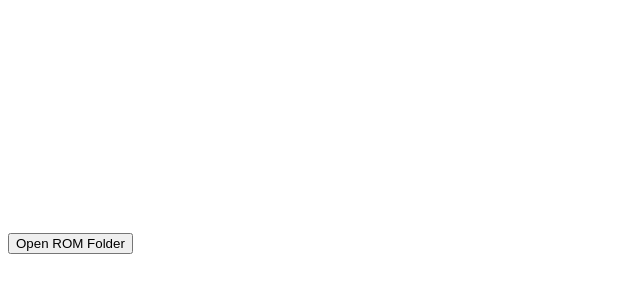
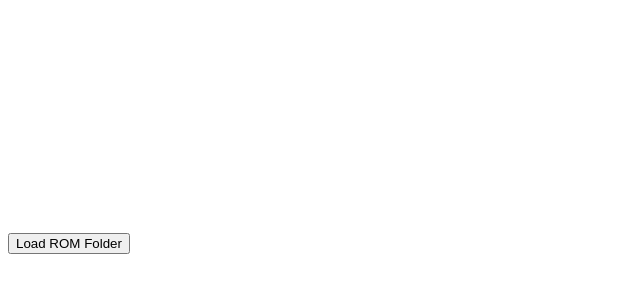
Before and after one commit to deepneko/jsnes, a website built with Vite: page index.html in a window 1280 px wide. Shown: the full height of the page, 0-640 px from the left. Built offline with nearby package versions, Linux system fonts and the light colour scheme.

Commit message:
Rename button to Load ROM Folder

```diff
--- a/index.html
+++ b/index.html
@@ -7,7 +7,7 @@
   </head>
 
   <body id="body">
-    <input type="button" value="Open ROM Folder" id="open-folder">
+    <input type="button" value="Load ROM Folder" id="open-folder">
     <canvas id="console" width="256" height="240" tabindex="0"></canvas>
     <div id="rom-list" style="margin-top: 20px; max-height: 200px; overflow-y: auto; border: 1px solid #ccc; padding: 10px; display: none;"></div>
   </body>
```
